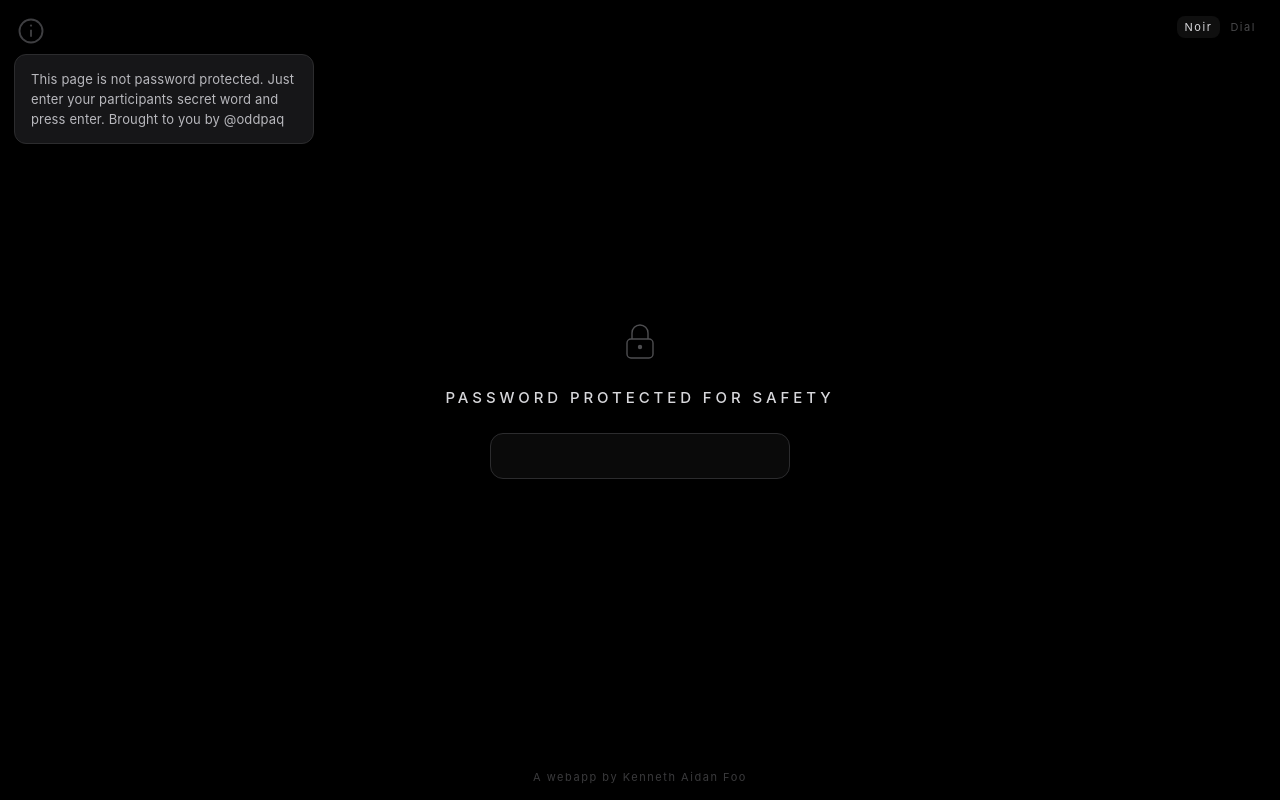
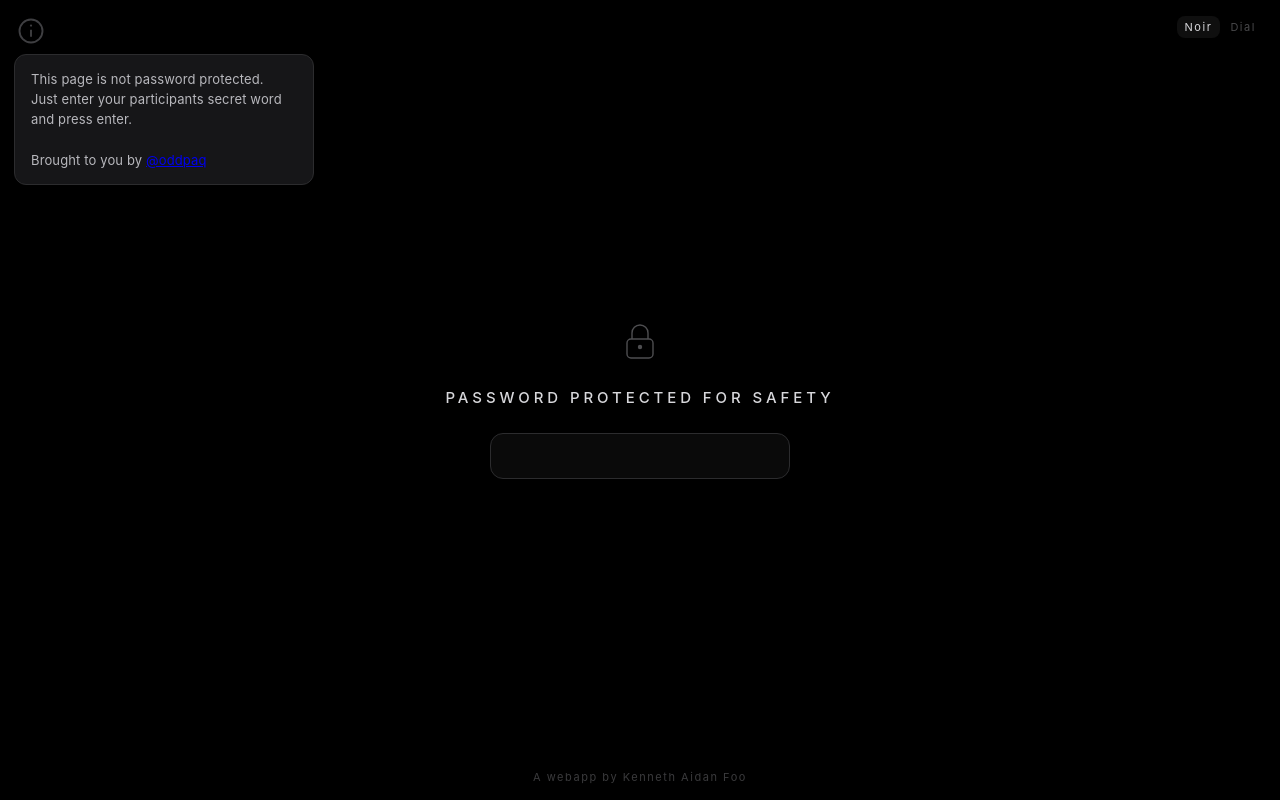
Before and after one commit to kafoosh/Modern-Ouija-Mini, a plain HTML site: page index.html in a window 1280 px wide. Both pictures are taken after a click on the button "instructions". Drawn offline with Linux system fonts and the light colour scheme.

Commit message:
Update index.html

```diff
--- a/index.html
+++ b/index.html
@@ -146,7 +146,7 @@
         <circle cx="12" cy="12" r="9.2"/><line x1="12" y1="11" x2="12" y2="16.5"/><circle cx="12" cy="7.6" r="0.9" fill="currentColor" stroke="none"/>
       </svg>
     </button>
-    <div id="infoCard">This page is not password protected. Just enter your participants secret word and press enter. Brought to you by @oddpaq </div>
+    <div id="infoCard">This page is not password protected.<br>Just enter your participants secret word and press enter.<br><br>Brought to you by <a href="https://www.instagram.com/oddpaq/" target="_blank" rel="noopener">@oddpaq</a> </div>
 
     <div id="skinToggle" role="group" aria-label="board style">
       <button data-skin="noir" class="on">Noir</button>
```
